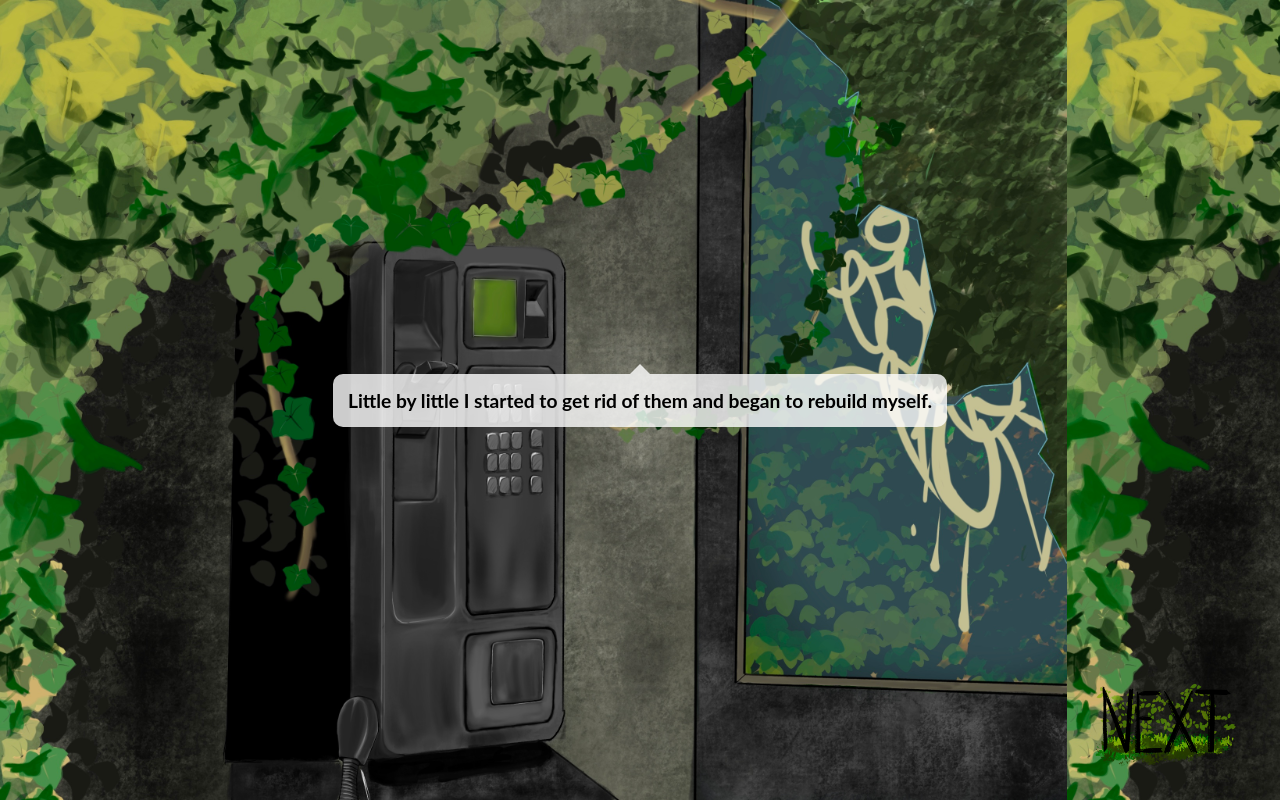
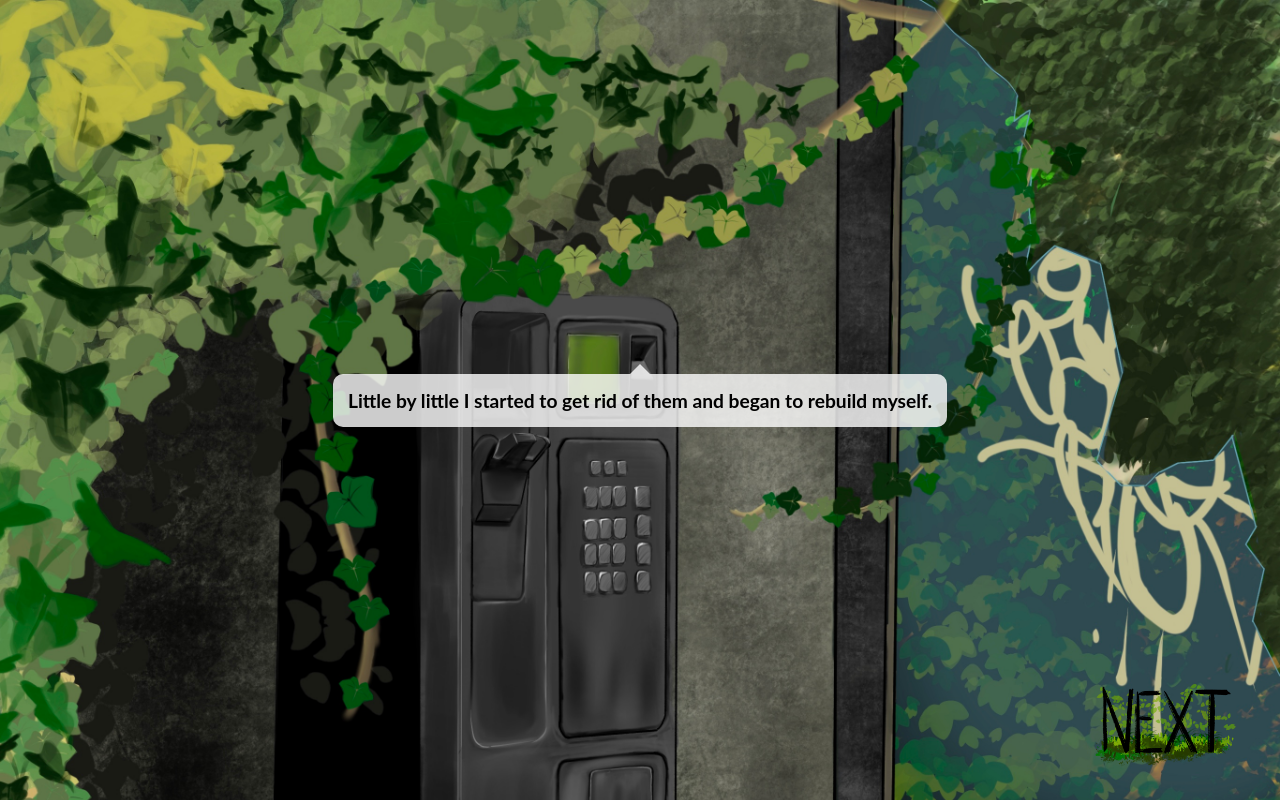
Before and after one commit to MerlyMC/Earth, a plain HTML site: page page3.html in a window 1280 px wide. Drawn offline with Linux system fonts and the light colour scheme.

Commit message:
Commit changes

```diff
--- a/style.css
+++ b/style.css
@@ -22,6 +22,7 @@ body {
 .bg2 {
     background-image: url('images/after.jpg');
     background-size: contain;
+    background-size: 100vw, 100vw;
 
 }
 
```
